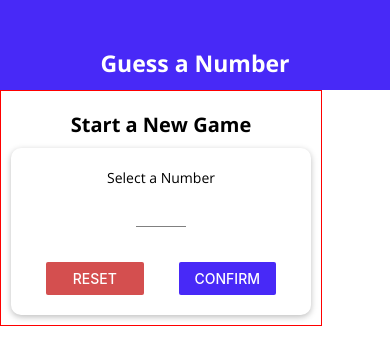
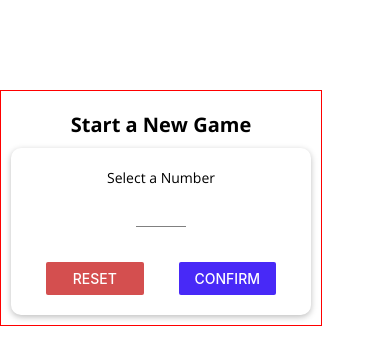
Before and after one commit to Belchenkov/rn-guess-number, a React Native app: screen / in a window 390 px wide. Shown: the top 364 px of the page. Built offline with nearby package versions, Linux system fonts and the light colour scheme; what react-native would draw is missing.

Commit message:
Platform API for Header

```diff
--- a/components/Header.js
+++ b/components/Header.js
@@ -1,15 +1,13 @@
 import React from 'react';
-import { View, StyleSheet } from 'react-native';
+import { View, StyleSheet, Platform } from 'react-native';
 
 import TitleText from "./TitleText";
+import colors from "../constants/colors";
 
 const Header = ({ title }) => {
     return (
         <View style={styles.header}>
-            <TitleText style={{
-                color: 'white',
-                fontSize: 23
-            }}>{ title }</TitleText>
+            <TitleText style={styles.title}>{ title }</TitleText>
         </View>
     );
 };
@@ -19,10 +17,16 @@
         width: '100%',
         height: 90,
         paddingTop: 36,
-        backgroundColor: '#4829f7',
+        backgroundColor: Platform.OS === 'android' ? '#4829f7' : 'white',
         alignItems: 'center',
         justifyContent: 'center',
-        color: '#fff'
+        color: '#fff',
+        borderBottomColor: Platform.OS === 'ios' ? '#ccc' : 'transparent',
+        borderBottomWidth: Platform.OS === 'ios' ? 1 : 0
+    },
+    title: {
+        color: Platform.OS === 'ios' ? colors.primary : 'white',
+        fontSize: 23
     }
 });
 
--- a/screens/GameOverScreen.js
+++ b/screens/GameOverScreen.js
@@ -36,7 +36,8 @@
     screen: {
         flex: 1,
         justifyContent: 'center',
-        alignItems: 'center'
+        alignItems: 'center',
+        paddingVertical: 10
     },
     imageContainer: {
         width: Dimensions.get('window').width * 0.7,
```
